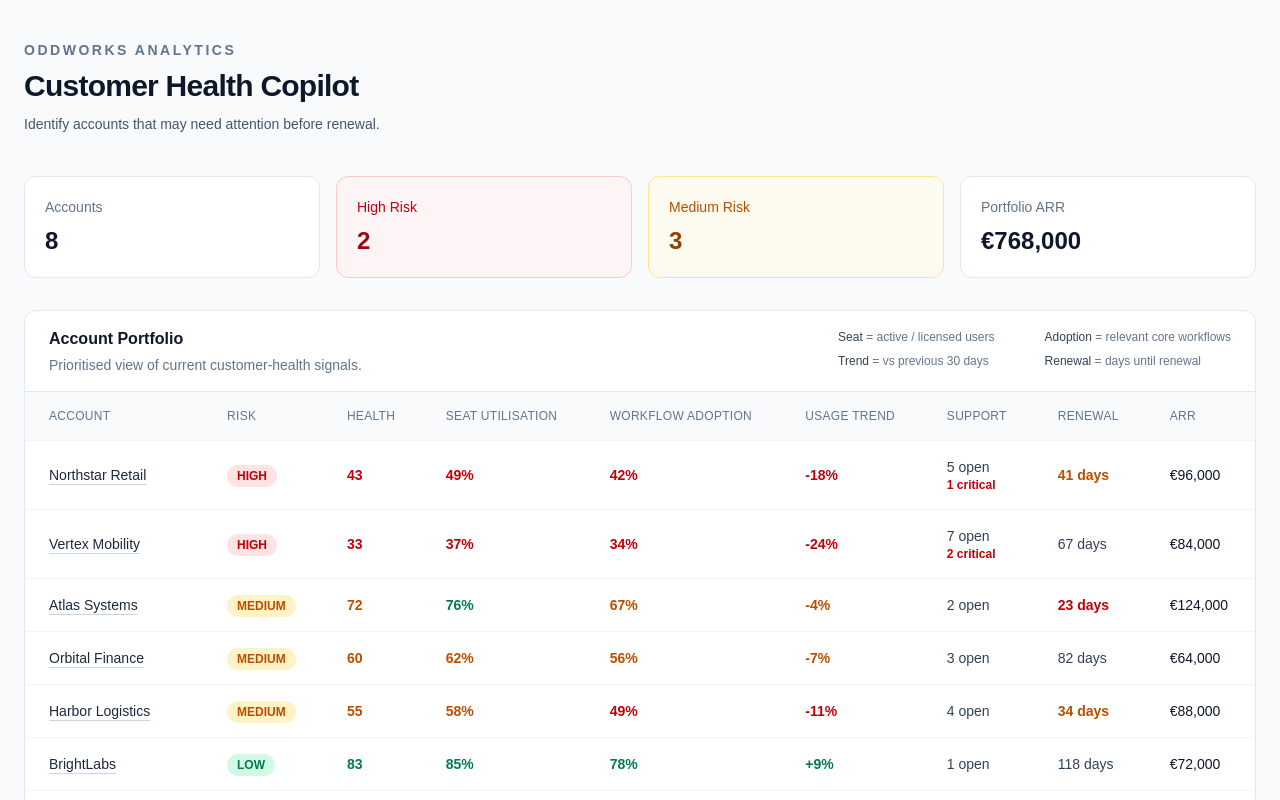
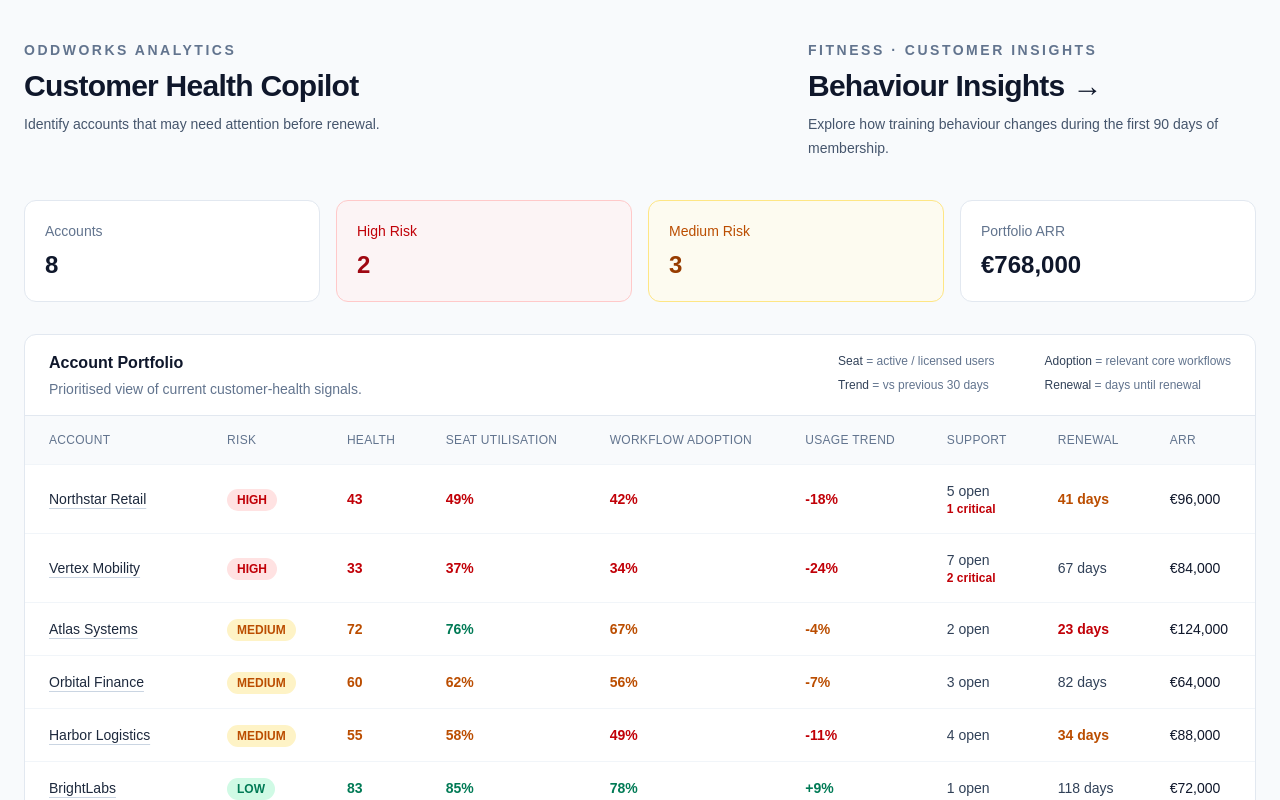
Before and after one commit to helmigooh/oddworks-analytics, a Next.js app: page / in a window 1280 px wide. Shown: the top 800 px of the page. Built offline with nearby package versions, Linux system fonts and the light colour scheme.

Commit message:
feat: connect customer health and behaviour insights

```diff
--- a/app/behaviour/page.tsx
+++ b/app/behaviour/page.tsx
@@ -168,7 +168,12 @@ export default function BehaviourOverview() {
                       className="border-t border-slate-100 transition hover:bg-slate-50"
                     >
                       <td className="whitespace-nowrap px-5 py-4 font-medium">
-                        {member.name}
+                        <Link
+                          href={`/behaviour/${member.id}`}
+                          className="text-slate-800 underline decoration-slate-300 underline-offset-4 hover:text-slate-950"
+                        >
+                          {member.name}
+                        </Link>
                       </td>
 
                       <td className="whitespace-nowrap px-5 py-4 text-slate-600">
--- a/app/page.tsx
+++ b/app/page.tsx
@@ -87,7 +87,9 @@ export default function Home() {
     <main className="min-h-screen bg-slate-50 text-slate-900">
       <div className="mx-auto max-w-7xl px-6 py-10">
         {/* Product header */}
-        <header className="mb-10">
+        <header className="mb-10 grid gap-8 md:grid-cols-2 md:gap-12">
+
+          <div>
             <p className="mb-2 text-sm font-semibold uppercase tracking-[0.18em] text-slate-500">
               Oddworks Analytics
             </p>
@@ -99,6 +101,32 @@ export default function Home() {
             <p className="mt-2 max-w-2xl text-sm leading-6 text-slate-600">
               Identify accounts that may need attention before renewal.
             </p>
+          </div>
+
+          <Link
+            href="/behaviour"
+            className="group block w-full max-w-md md:justify-self-end"
+          >
+            <p className="mb-2 text-sm font-semibold uppercase tracking-[0.18em] text-slate-500">
+              Fitness · Customer Insights
+            </p>
+
+            <h2 className="text-3xl font-semibold tracking-tight text-slate-900 transition-colors group-hover:text-slate-600">
+              Behaviour Insights
+              <span
+                aria-hidden="true"
+                className="ml-2 inline-block transition-transform group-hover:translate-x-1"
+              >
+                →
+              </span>
+            </h2>
+
+            <p className="mt-2 text-sm leading-6 text-slate-600">
+              Explore how training behaviour changes during the first
+              90 days of membership.
+            </p>
+          </Link>
+
         </header>
 
         {/* Portfolio summary */}
```
Lines whose indentation alone changed are shown as unchanged.
